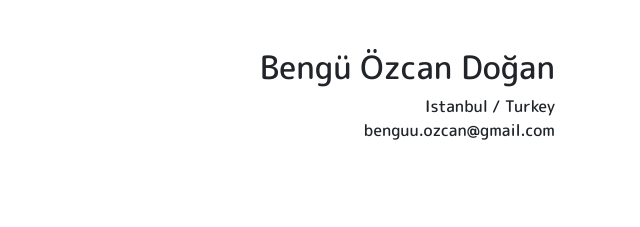
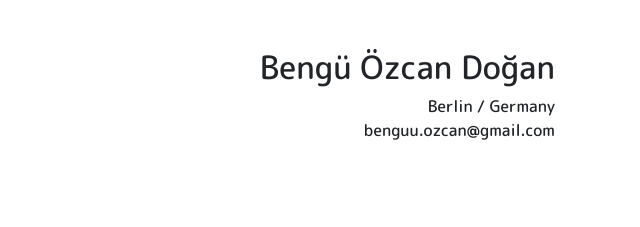
Before and after one commit to benguozcan/benguozcan.github.io, a plain HTML site: page index.html in a window 1280 px wide. Shown: the top 227 px of the page, 640-1280 px from the left. Drawn offline with Linux system fonts and the light colour scheme.

Commit message:
updated resume

```diff
--- a/index.html
+++ b/index.html
@@ -27,7 +27,7 @@
         <br />
         <br />
         <h2 align="right">Bengü Özcan Doğan</h2>
-        <p align="right">Istanbul / Turkey <br />benguu.ozcan@gmail.com</p>
+        <p align="right">Berlin / Germany <br />benguu.ozcan@gmail.com</p>
         <br />
         <br />
         <br />
```
